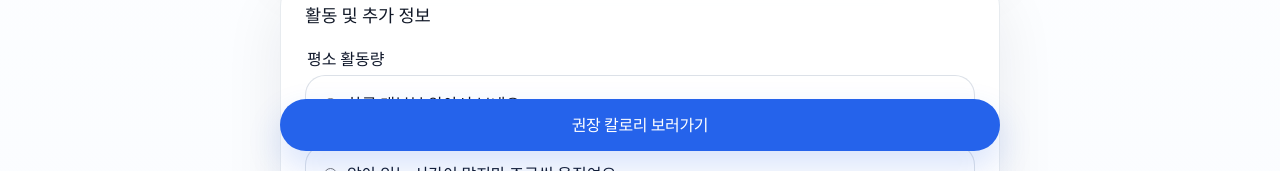
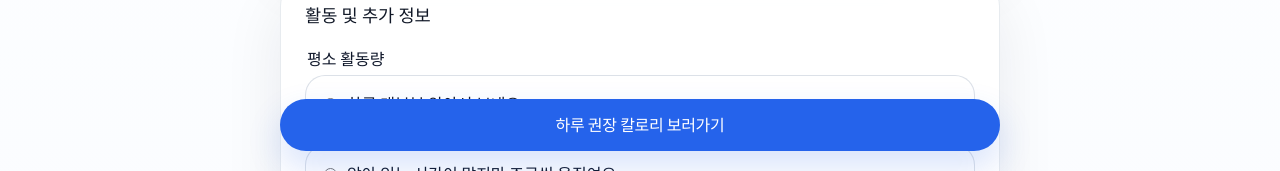
Before and after one commit to jangseungho0801/tdee-calculator, a React (Vite) app: page / in a window 1280 px wide. Both pictures are taken after a click on the button "식단관리 시작하기". Shown: the part 629-800 px from the top of the page. Built offline with nearby package versions, Linux system fonts and the light colour scheme.

Commit message:
UX 업데이트

```diff
--- a/src/components/input/CalculateButton.tsx
+++ b/src/components/input/CalculateButton.tsx
@@ -14,7 +14,7 @@ const SubmitButton = styled(Button)`
 function CalculateButton() {
   return (
     <SubmitButton type="submit" $fullWidth>
-      권장 칼로리 보러가기
+      하루 권장 칼로리 보러가기
     </SubmitButton>
   )
 }
--- a/src/components/input/InputForm.tsx
+++ b/src/components/input/InputForm.tsx
@@ -189,7 +189,7 @@ function InputForm({
 
     if (Object.keys(nextErrors).length > 0) {
       setErrors(nextErrors)
-      setErrorBanner('입력값을 확인한 뒤 다시 진행해 주세요')
+      setErrorBanner('기본정보를 모두 입력해주세요')
       return
     }
 
--- a/src/components/result/GoalResultPanel.tsx
+++ b/src/components/result/GoalResultPanel.tsx
@@ -72,7 +72,7 @@ function GoalResultPanel({ goalType, goalResult }: Props) {
   return (
     <Panel>
       <CaloriesCard>
-        <CaloriesLabel>권장 칼로리</CaloriesLabel>
+        <CaloriesLabel>하루 권장 칼로리</CaloriesLabel>
         <CaloriesValue>{goalResult.calories.toLocaleString('ko-KR')} kcal</CaloriesValue>
       </CaloriesCard>
       <MacroSummary macros={goalResult.macros} />
--- a/src/pages/ResultPage.tsx
+++ b/src/pages/ResultPage.tsx
@@ -50,7 +50,7 @@ function ResultPage() {
             $fullWidth
             onClick={() => navigateTo(ROUTES.goal)}
           >
-            다음
+            하루 식단 구성하기
           </Button>
           <RecalculateButton onClick={() => navigateTo(ROUTES.input)} />
         </ActionStack>
```
Also changed, not shown: 1 other file (tests, documents, lock files or other folders).
